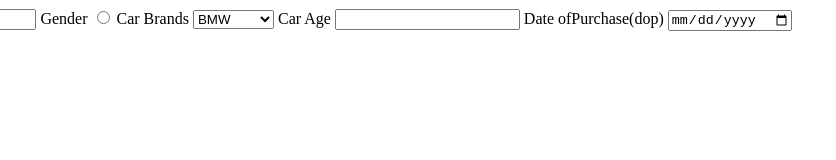
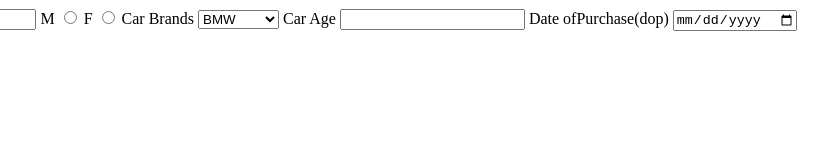
Before and after one commit to acciojob/car-insurance-form-gssubash, a website: page main.html in a window 1280 px wide. Shown: the full height of the page, 430-1266 px from the left. Drawn offline with Linux system fonts and the light colour scheme.

Commit message:
created a submission

```diff
--- a/main.html
+++ b/main.html
@@ -14,8 +14,10 @@
 		<label for="email">Email</label>
 		<input type="email" id="email" required/>
 
-		<label>Gender</label>
-		<input type="radio" name="gender" required/>
+		<label for="gender_m">M</label>
+		<input type="radio" id="gender_m" name="gender" required/>
+		<label for="gender_f">F</label>
+		<input type="radio" id="gender_f" name="gender" required/>
 
 		<label for="cars">Car Brands</label>
 		<select id="cars">
```
